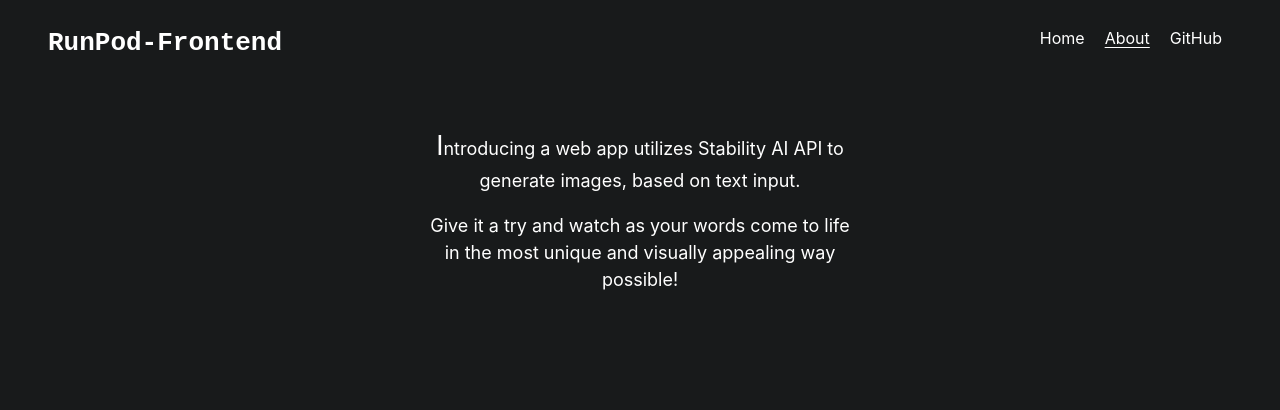
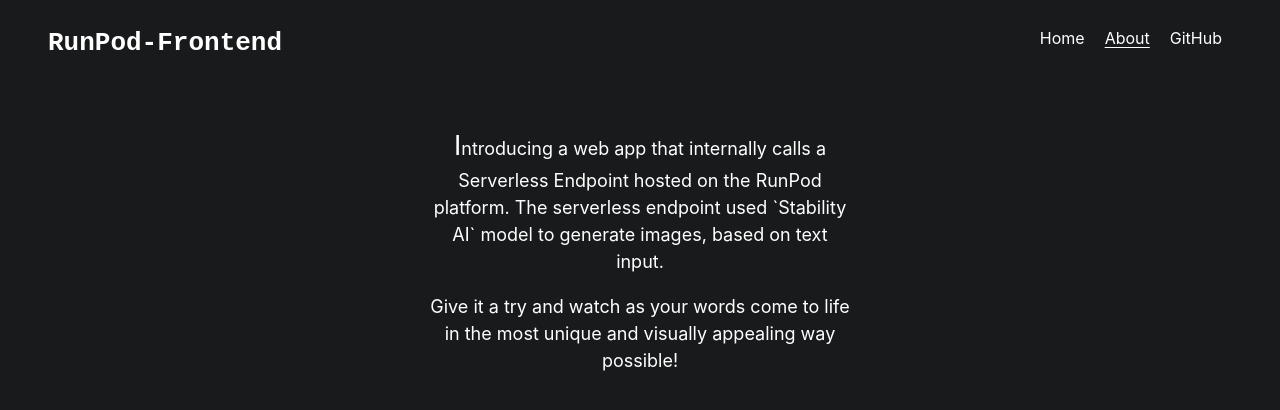
Before and after one commit to anamika8/runpod_frontend, a React (Create React App) app: page /about in a window 1280 px wide. Shown: the top 410 px of the page. Built offline with nearby package versions, Linux system fonts and the light colour scheme; no server answers.

Commit message:
Update About.js

```diff
--- a/src/components/about/About.js
+++ b/src/components/about/About.js
@@ -6,7 +6,8 @@
         <div className="about-container">
             <div className="about-content">
                 <p>
-                    Introducing a web app utilizes Stability AI API to generate images, based on text input.
+                    Introducing a web app that internally calls a Serverless Endpoint hosted on the RunPod platform.
+                    The serverless endpoint used `Stability AI` model to generate images, based on text input.
                 </p>
                 <p>
                     Give it a try and watch as your words come to life in the most unique and visually appealing way possible!
```
